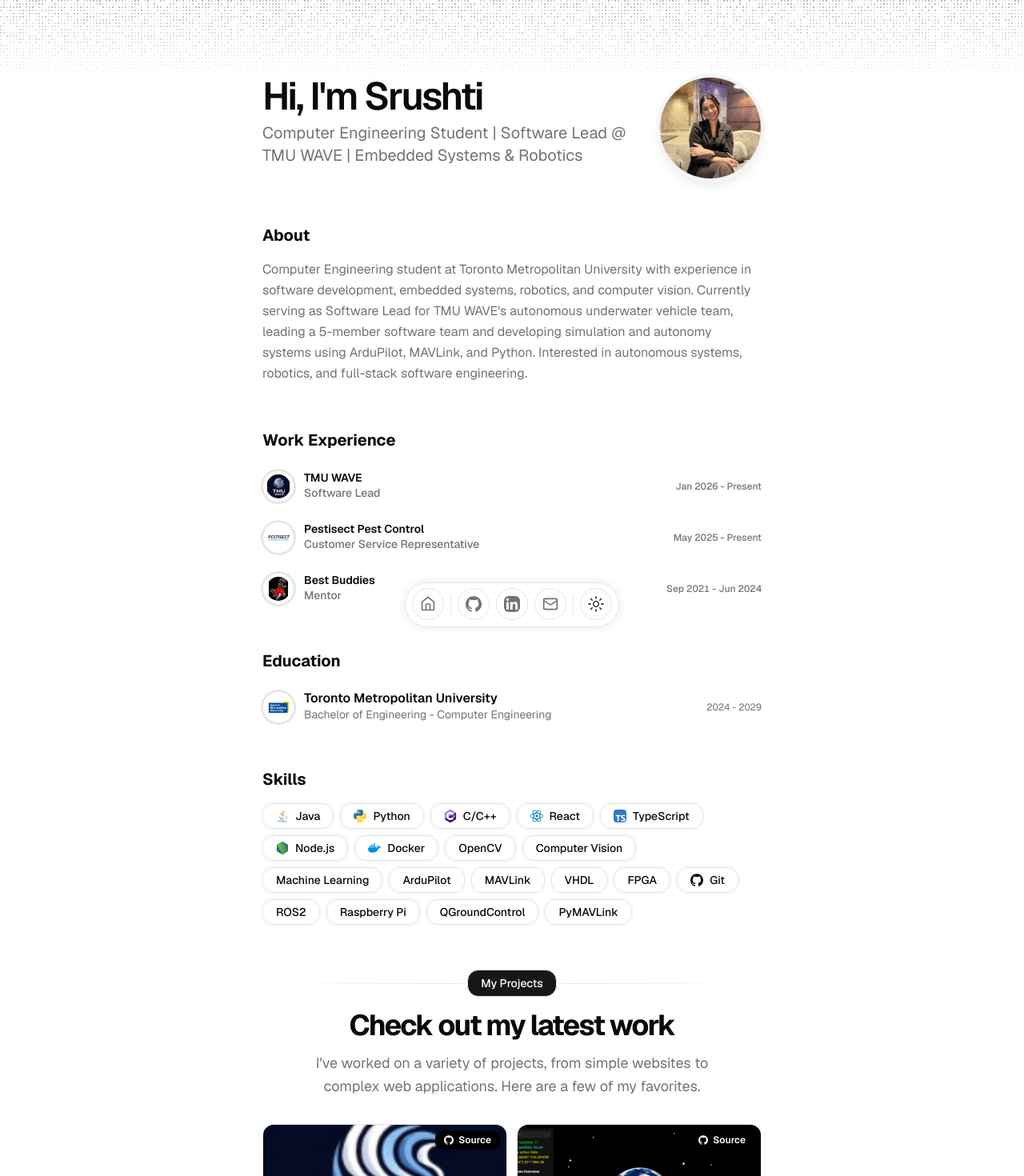
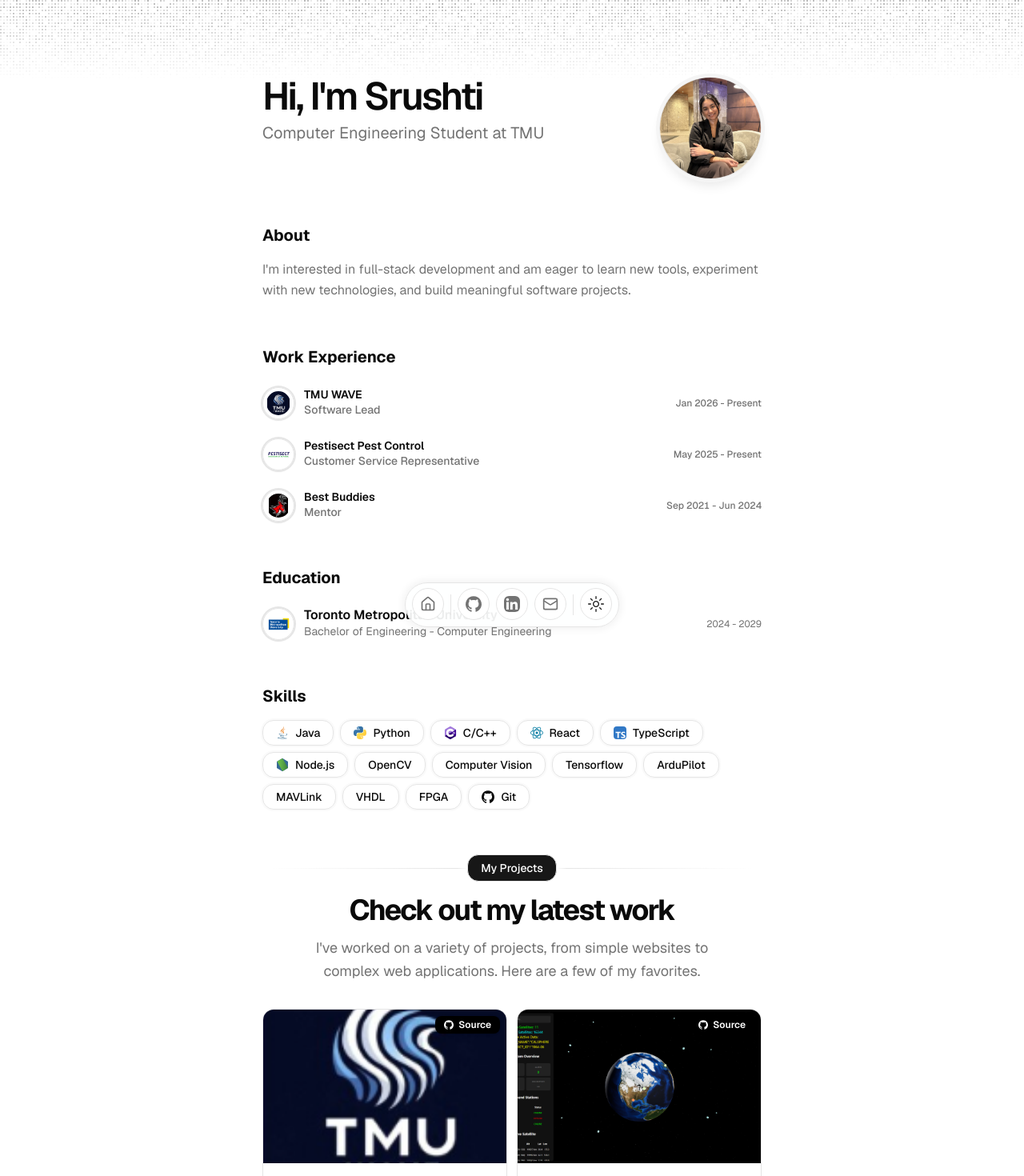
Before and after one commit to Srushti-Patel442/srushti-portfolio, a Next.js app: page / in a window 1280 px wide. Shown: the top 1470 px of the page at 80% size. Built offline with nearby package versions, Linux system fonts and the light colour scheme.

Commit message:
Update portfolio description

```diff
--- a/src/data/resume.tsx
+++ b/src/data/resume.tsx
@@ -15,9 +15,9 @@ export const DATA = {
   location: "Toronto, ON",
   locationLink: "https://www.google.com/maps/place/toronto",
   description:
-    "Computer Engineering Student | Software Lead @ TMU WAVE | Embedded Systems & Robotics",
+    "Computer Engineering Student at TMU",
   summary:
-    "Computer Engineering student at Toronto Metropolitan University with experience in software development, embedded systems, robotics, and computer vision. Currently serving as Software Lead for TMU WAVE's autonomous underwater vehicle team, leading a 5-member software team and developing simulation and autonomy systems using ArduPilot, MAVLink, and Python. Interested in autonomous systems, robotics, and full-stack software engineering.",
+    "I'm interested in full-stack development and am eager to learn new tools, experiment with new technologies, and build meaningful software projects.",
   avatarUrl: "/headshot.JPEG",
   skills: [
     { name: "Java", icon: Java },
@@ -28,11 +28,9 @@ export const DATA = {
     { name: "TypeScript", icon: Typescript },
     { name: "Node.js", icon: Nodejs },
 
-    { name: "Docker", icon: Docker },
-
     { name: "OpenCV" },
     { name: "Computer Vision" },
-    { name: "Machine Learning" },
+    { name: "Tensorflow" },
 
     { name: "ArduPilot" },
     { name: "MAVLink"},
@@ -41,11 +39,6 @@ export const DATA = {
     { name: "FPGA" },
 
     { name: "Git", icon: Icons.github },
-
-    { name: "ROS2" },
-    { name: "Raspberry Pi"},
-    { name: "QGroundControl" },
-    { name: "PyMAVLink" },
   ],
   navbar: [
     { href: "/", icon: HomeIcon, label: "Home" },
```
